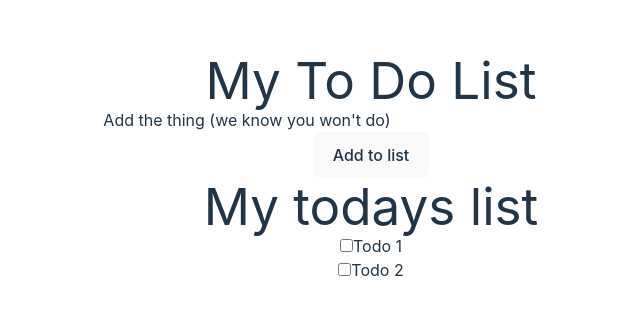
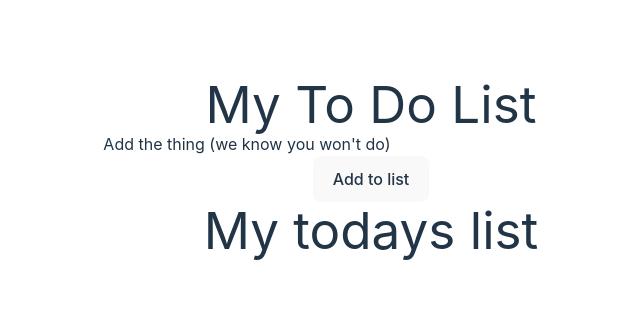
Before and after one commit to mezz01/everyday_reactjs, a React (Vite) app in the folder todo-list/: page / in a window 1280 px wide. Shown: the part 233-548 px from the top of the page, without its empty margins (269-909 px from the left). Built offline with nearby package versions, Linux system fonts and the light colour scheme.

Commit message:
making the toggle section

```diff
--- a/todo-list/src/App.jsx
+++ b/todo-list/src/App.jsx
@@ -4,7 +4,10 @@ import viteLogo from '/vite.svg'
 import './App.css'
 
 function App() {
+  // setting the newTodo variable with useState
   const [newTodo, setNewTodo] = useState("")
+
+  // setting the todo varibale for the actual <ul>li<ul>
   const [todo, setTodo] = useState([])
 
   function handleTodo(e) {
@@ -17,8 +20,20 @@ function App() {
         {id:crypto.randomUUID(), title: newTodo, completed: false},
       ]
     })
+  // cleaning the input in form
+   setNewTodo("")
+  }
 
-   setNewTodo("")
+  function toggleTodo(e) {
+      setTodo(currentTodo => {
+        return currentTodo.map(todo => {
+          if (todo.id === id)
+          {
+            return{...todo, completed}
+          }
+          return todo
+        })
+      })
   }
   return (
     <>
@@ -37,18 +52,20 @@ function App() {
       </form>
       <h1>My todays list</h1>
       <ul>
-        <li>
-          <label>
-            <input type='checkbox' />
-            Todo 1
-          </label>
-        </li>
-        <li>
-          <label>
-            <input type='checkbox' />
-            Todo 2
-          </label>
-        </li>
+        {todo.map(todos => {
+          return(
+          <li>
+            <label>
+              <input type='checkbox' checked={todos.completed}
+                onChange={e => toggleTodo(todos.id, e.target.checked)}
+              />
+              Todo 1
+            </label>
+            <button className='rounded-lg'>Delete</button>
+          </li>
+          )
+        })}
+
       </ul>
     </>
   )
```
